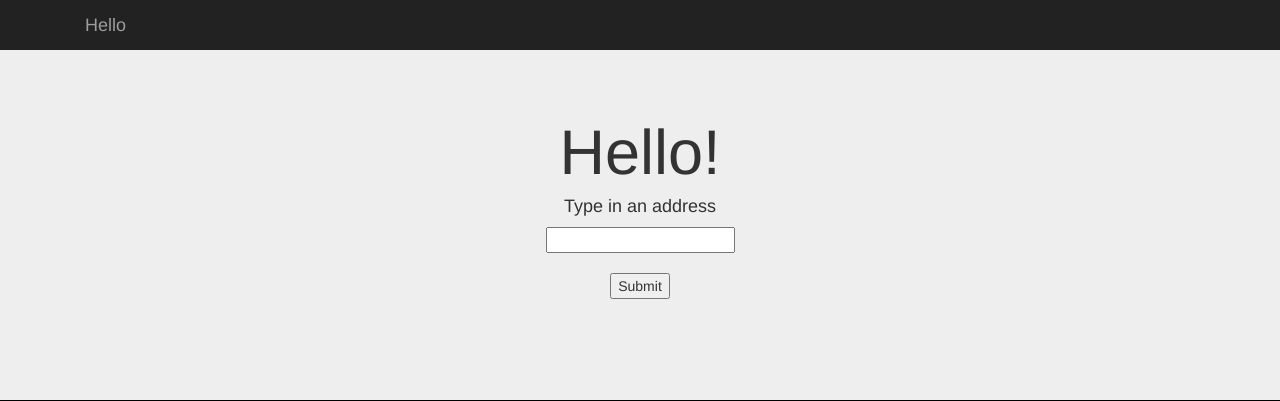
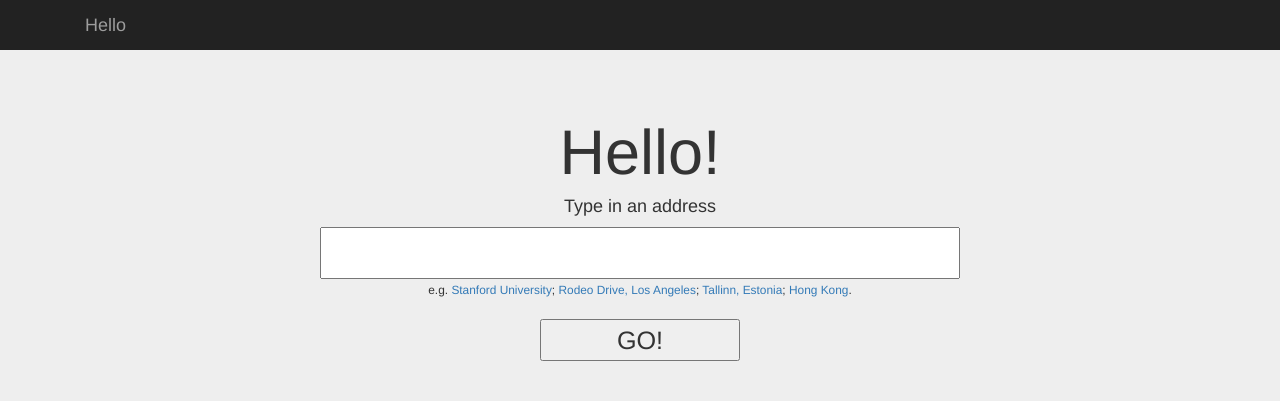
Before and after one commit to dannguyen/flask-firerain, a Flask app: page / in a window 1280 px wide. Shown: the top 401 px of the page. Run offline with Flask 2, Linux system fonts and the light colour scheme; some libraries are stand-ins or nearby versions.

Commit message:
more pics

```diff
--- a/static/assets/mystyles.css
+++ b/static/assets/mystyles.css
@@ -44,3 +44,13 @@ img.w{
     font-size: 2.0em;
     font-weight: bold;
 }
+
+input#address_field{
+  font-size: 2.3em;
+  width: 50%;
+}
+
+input#submit_button{
+  width: 200px;
+  font-size: 1.8em;
+}
--- a/templates/index.html
+++ b/templates/index.html
@@ -5,9 +5,21 @@
     <h1>Hello!</h1>
     <form action="/go" method="POST">
       <h4>Type in an address</h4>
-      <input name='address' value="">
-      <br><br>
-      <input type="submit" value="Submit">
+
+      <input name='address' id="address_field" value="">
+      <br>
+      <div><small>
+            e.g.
+               <a href="/address/Stanford+University">Stanford University</a>;
+               <a href="/address/Rodeo+Drive,+Los+Angeles">Rodeo Drive, Los Angeles</a>;
+               <a href="/address/Tallinn,+Estonia">Tallinn, Estonia</a>;
+               <a href="/address/Hong+Kong">Hong Kong</a>.
+            </small>
+        </div>
+      <br>
+
+      <input type="submit" value="GO!" id="submit_button">
+
     </form>
 </div>
 
```
